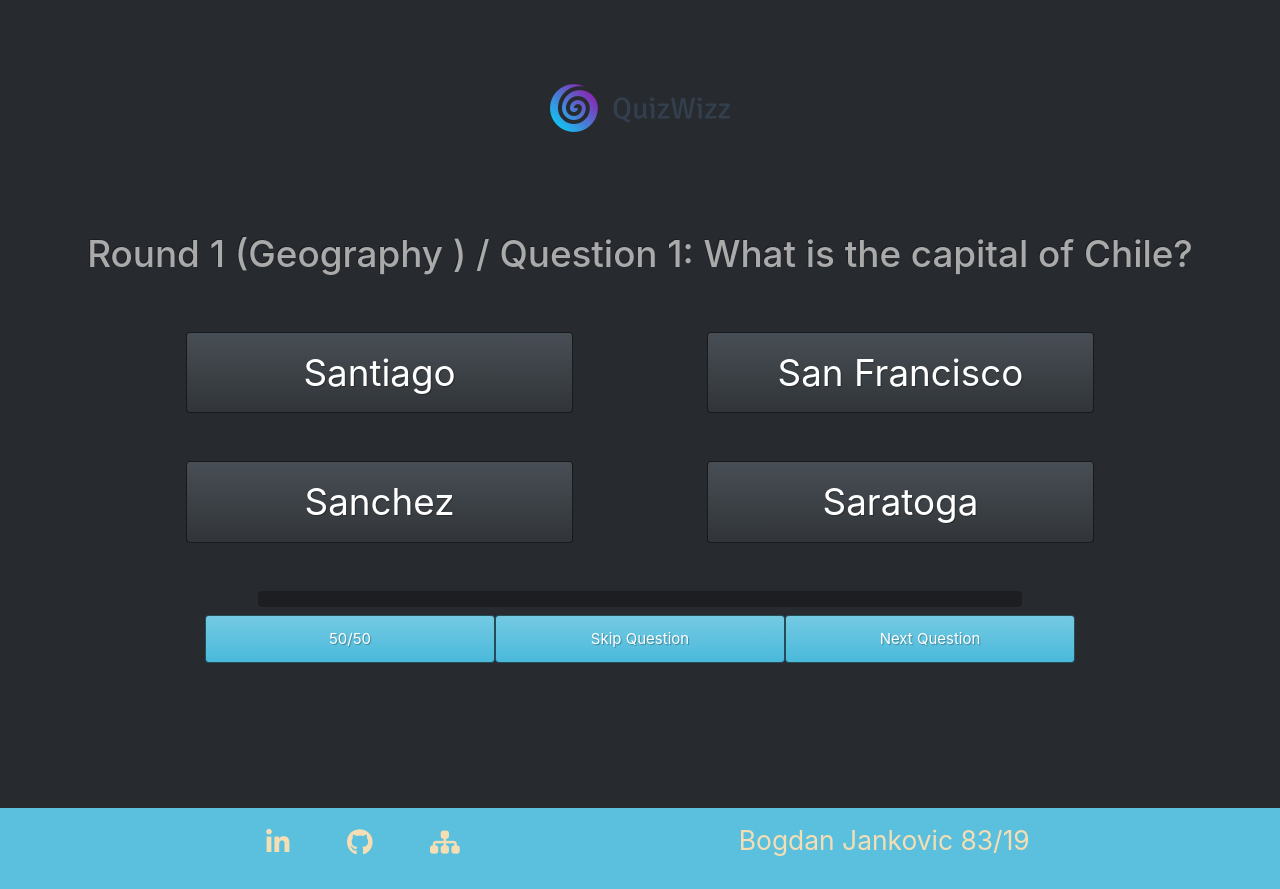
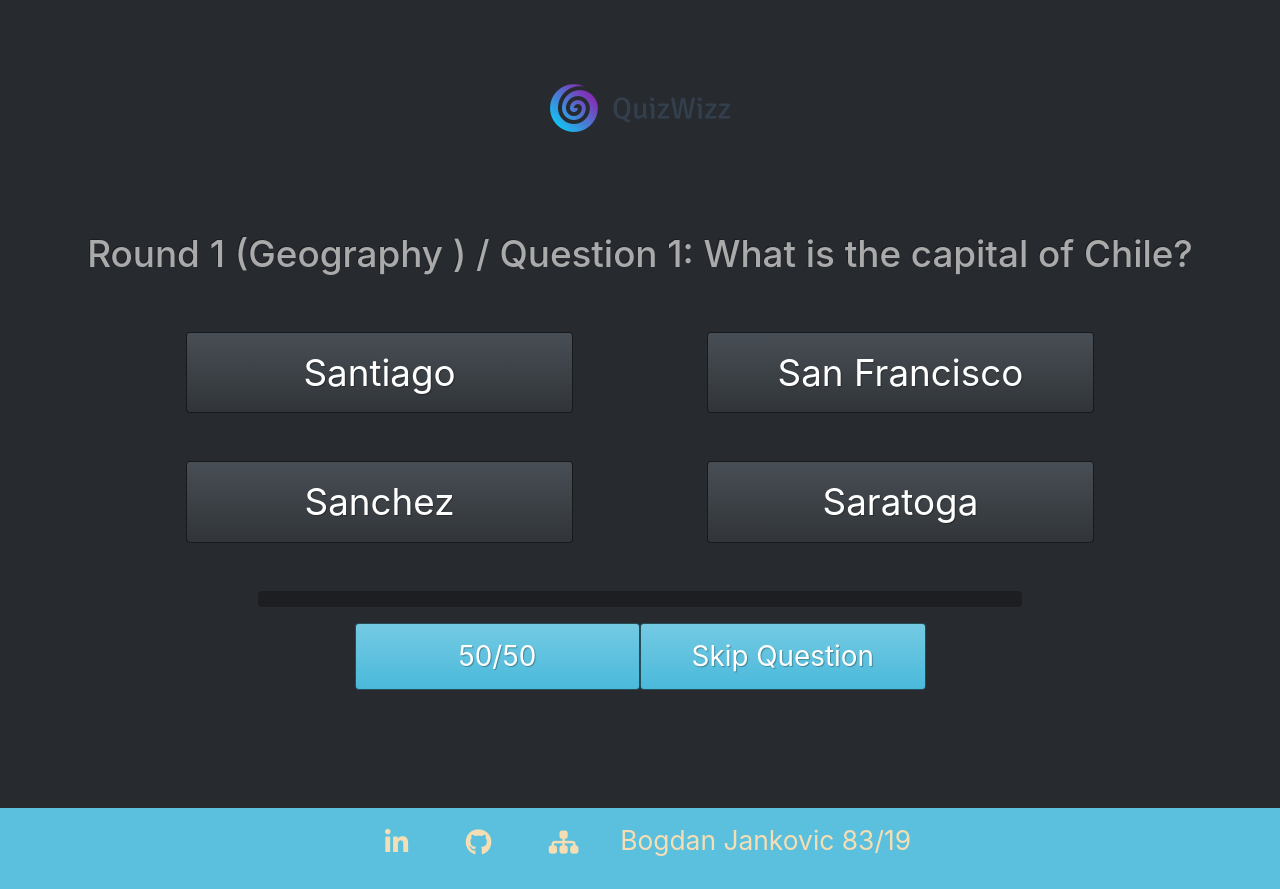
Before and after one commit to bogdanjankovic/JavaScriptInteraktivniKviz, a plain HTML site: page index.html in a window 1280 px wide. Drawn offline with Linux system fonts and the light colour scheme.

Commit message:
pre production

```diff
--- a/assets/css/main.css
+++ b/assets/css/main.css
@@ -51,10 +51,14 @@
 }
  */
 
- .text-responsive,#answers input[type="button"] {
+  .text-responsive,#answers input[type="button"] {
 	font-size: calc(100% + 0.5vw + 0.5vh);
   }
-  #helpButtons input[type="button"], #footer p, #footer li{
+  #helpButtons input[type="button"]{
+	font-size: calc(100% + 0.07vw + 0.07vh);
+}
+
+ #footer p, #footer li{
 	font-size: calc(100% + 0.05vw + 0.0.5vh);
   }
  .body{
@@ -113,15 +117,14 @@
 #helpButtons{
 	display: flex;
 	justify-content: center;
+	flex-wrap: wrap;
+	max-height: 300vw;
 }
-#side{
-	display:flex;
-	justify-content: center;
-}
+
 #footer{
-	max-height:10vw;
 	width: 100%;
 	display: flex;
+	flex-wrap: wrap;
 	justify-content: space-evenly;
 
 }
--- a/assets/js/main.js
+++ b/assets/js/main.js
@@ -216,7 +216,7 @@ while (i<nizIkona.length){
         i++;
 
     }
-    ispisFooter+=`</ul><p>Bogdan Jankovic 83/19</p>`
+    ispisFooter+=`<li><p>Bogdan Jankovic 83/19</p></li></ul>`
     footer.innerHTML=ispisFooter;
 }
 footer();
--- a/index.html
+++ b/index.html
@@ -25,10 +25,10 @@
 					<div id="progress" class=" progress-bar progress-bar-striped progress-bar-animated float-left" role="progressbar" aria-valuenow="0" aria-valuemin="0" aria-valuemax="100" style="width: 0%"></div>
 				  </div>
 				</div>
-				  <div id='helpButtons' class="col-lg-12 col-md-12 col-sm-12 text-center  my-2">
-						<input id="polaPola" class="col-md-3 col-sm-3 btn btn-info  " data-toggle="tooltip" data-placement="bottom" title="Prepolovi broj odgovora, tako da ostane jedan tačan, i jedan netačan" type="button" value="50/50" onclick="polaPola();">
-						<input id="zameniPitanje" class="col-md-3 col-sm-3 btn btn-info " type="button" value="Skip Question" onclick="zameniPitanje();">
-						<input id="sledece" class="col-md-3 col-sm-3 btn btn-info" type="button" value="Next Question" onclick="sledecePitanje();">
+				  <div id='helpButtons' class="col-lg-12 col-md-12 col-sm-12 text-center  px-4 my-2">
+						<input id="polaPola" class="col-md-3 col-sm-2 btn btn-info  my-2" data-toggle="tooltip" data-placement="bottom" title="Prepolovi broj odgovora, tako da ostane jedan tačan, i jedan netačan" type="button" value="50/50" onclick="polaPola();">
+						<input id="zameniPitanje" class="col-md-3 col-sm-2 btn btn-info my-2" type="button" value="Skip Question" onclick="zameniPitanje();">
+						<!--<input id="sledece" class="col-md-3 col-sm-2 btn btn-info my-2" type="button" value="Next Question" onclick="sledecePitanje();">-->
 				</div>
 
 			</div>
```
